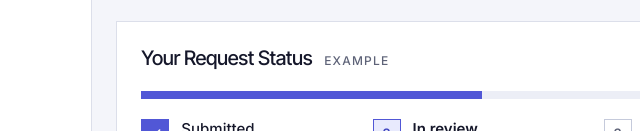
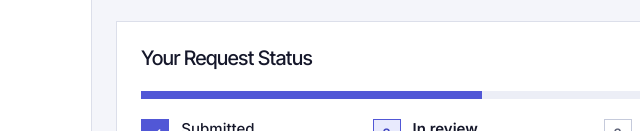
Before and after one commit to Huanggedv/CHI-Website-optimization-Accessibility-Award, a plain HTML site: page accessibility.html in a window 1280 px wide. Shown: the part 669-800 px from the top of the page, 181-821 px from the left. Drawn offline with Linux system fonts and the light colour scheme.

Commit message:
Remove example label from request tracker
Co-Authored-By: Claude Opus 5.5 <noreply@anthropic.com>
Claude-Session: https://claude.ai/code/session_01TzajTRKJbhUC26mdouhn9z

```diff
--- a/accessibility.html
+++ b/accessibility.html
@@ -65,7 +65,6 @@ button:focus-visible,a:focus-visible{outline:3px solid #5157D6;outline-offset:2p
 <div style="display: flex; flex-wrap: wrap; align-items: baseline; justify-content: space-between; gap: 8px 16px">
 <div style="display: flex; flex-wrap: wrap; align-items: baseline; gap: 12px">
 <h3 style="margin: 0; font-family: 'Inter Tight', sans-serif; font-size: 20px; line-height: 1.25; letter-spacing: -0.02em; font-weight: 500">Your Request Status</h3>
-<span style="font-size: 12px; font-weight: 500; letter-spacing: 0.1em; text-transform: uppercase; color: #5E6378">Example</span>
 </div>
 <span style="font-size: 13px; font-weight: 600; color: #4146C0">{{stageText}}</span>
 </div>
```
